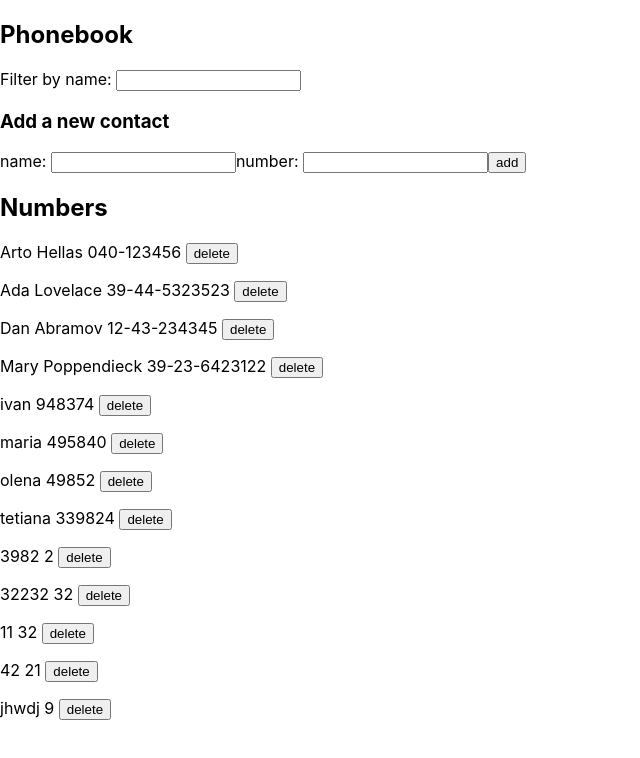
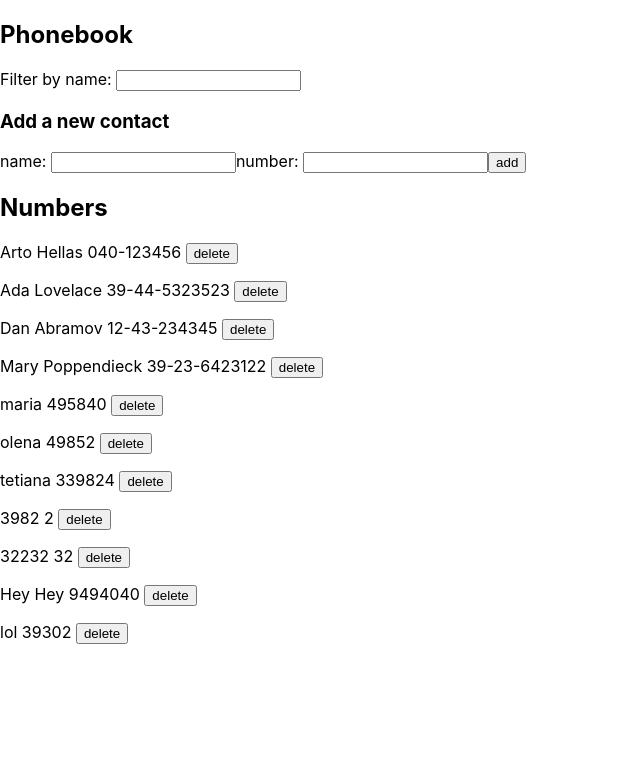
Before and after one commit to lytovka/fullstackopen, a React (Create React App) app in the folder part2/phonebook/: page / in a window 1280 px wide. Shown: the top 758 px of the page, without its empty margins (0-640 px from the left). Built offline with nearby package versions, Linux system fonts and the light colour scheme; data requests are answered from the project's data file.

Commit message:
Finish part 2

```diff
--- a/part2/phonebook/db.json
+++ b/part2/phonebook/db.json
@@ -19,11 +19,6 @@
       "name": "Mary Poppendieck",
       "number": "39-23-6423122",
       "id": 4
-    },
-    {
-      "name": "ivan",
-      "number": "948374",
-      "id": 5
     },
     {
       "name": "maria",
@@ -51,19 +46,14 @@
       "id": 10
     },
     {
-      "name": "11",
-      "number": "32",
+      "name": "Hey Hey",
+      "number": "9494040",
       "id": 11
     },
     {
-      "name": "42",
-      "number": "21",
+      "name": "lol",
+      "number": "39302",
       "id": 12
-    },
-    {
-      "name": "jhwdj",
-      "number": "9",
-      "id": 14
     }
   ]
 }
--- a/part2/phonebook/src/components/App.js
+++ b/part2/phonebook/src/components/App.js
@@ -65,9 +65,8 @@ const App = () => {
 
             setNotificationType('green');
             setNotification(`${newPerson.name} has been successfully added to the list.`);
-            setNewName("");
-            setNewNumber("");
-            setFilterName("");
+
+            setAllStatesToDefault();
 
             setTimeout(() => {
                 setNotification(null);
@@ -99,9 +98,7 @@ const App = () => {
                     }));
                 });
 
-            setNewName('');
-            setNewNumber('');
-            setFilterName('');
+            setAllStatesToDefault();
         }
         else return;
     }
@@ -122,13 +119,19 @@ const App = () => {
                     setNotification(`${name} has already been deleted.`);
                     setTimeout(() => {
                         setNotification(null);
-                },5000);
+                    }, 5000);
                     setPersons(persons.filter((person) => {
-                    return person.id!== id;
+                        return person.id !== id;
                     }));
                 });
         }
         else return;
+    }
+
+    const setAllStatesToDefault = () => {
+        setNewName('');
+        setNewNumber('');
+        setFilterName('');
     }
 
 
@@ -141,7 +144,7 @@ const App = () => {
     return (
         <div>
             <h2>Phonebook</h2>
-            <Notification message={notification} colortype={notificationType}/>
+            <Notification message={notification} colortype={notificationType} />
             <Filter value={filterName} handler={filterByName} />
             <h3>Add a new contact</h3>
             <PersonsForm addPerson={addPerson} newName={newName} changeNameInput={changeNameInput} newNumber={newNumber}
--- a/part2/phonebook/src/components/Notification.js
+++ b/part2/phonebook/src/components/Notification.js
@@ -10,7 +10,6 @@ const Notification = ({message, colortype}) => {
             <p>{message}</p>
         </div>
     );
-
 };
 
 export default Notification
```
Lines whose indentation alone changed are shown as unchanged.
